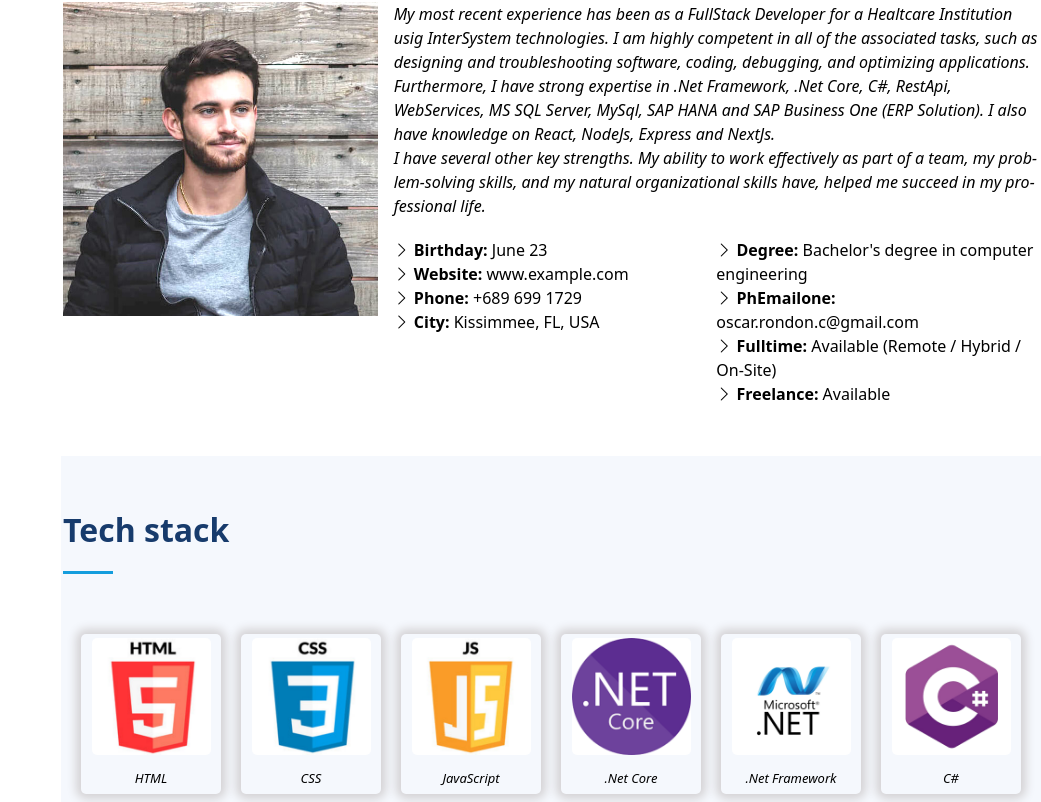
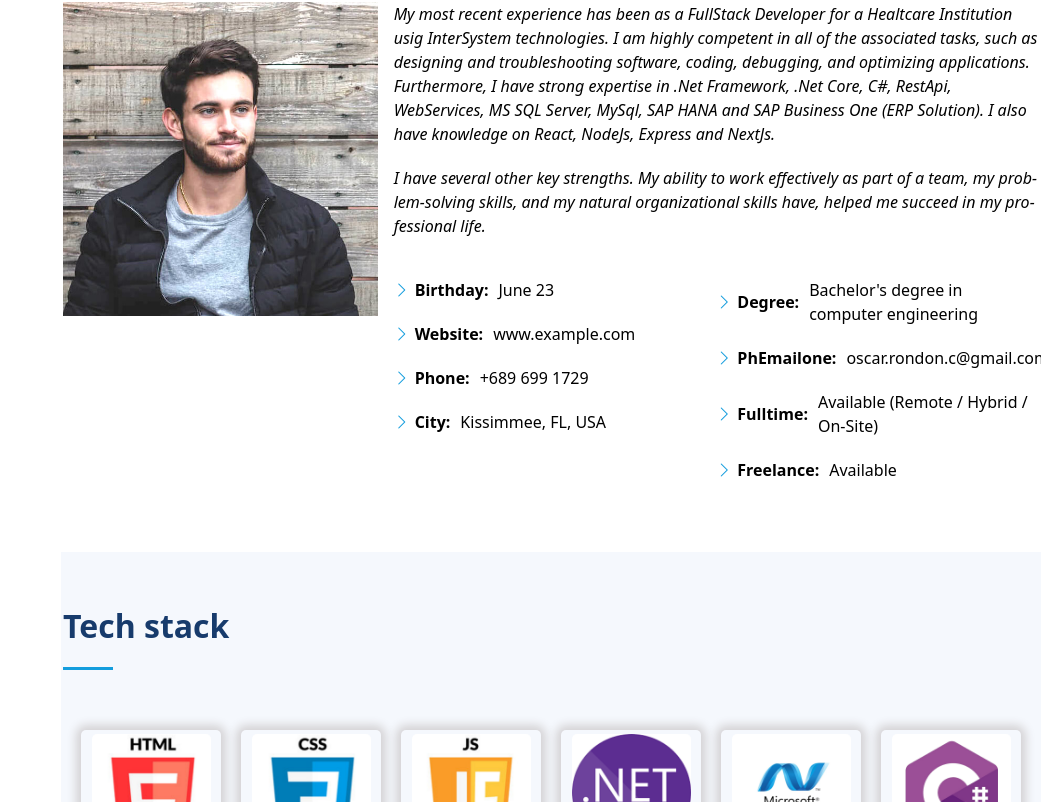
Before and after one commit to OscarRondon/reactProjects, a Next.js app in the folder portafolio/: page / in a window 1280 px wide. Shown: the part 1000-1802 px from the top of the page, without its empty margins (239-1280 px from the left). Built offline with nearby package versions, Linux system fonts and the light colour scheme.

Commit message:
Portfolio[ * About page finished]

```diff
--- a/portafolio/src/app/ui/components/main/About.tsx
+++ b/portafolio/src/app/ui/components/main/About.tsx
@@ -18,8 +18,8 @@ export default function About () {
                 <div className="lg:col-start-1 lg:col-span-4" data-aos="fade-right">
                     <Image width={800} height={800} className='img-fluid' src="/img/profile-img.jpg" alt="" />
                 </div>
-                <div className="lg:col-start-5 lg:col-span-8" data-aos="fade-left">
-                    <p className="italic">
+                <div className="lg:col-start-5 lg:col-span-8 content" data-aos="fade-left">
+                    <p className="italic mb-5">
                         My most recent experience has been as a FullStack Developer for a Healtcare Institution usig InterSystem technologies.
                         I am highly competent in all of the associated tasks, such as designing and troubleshooting software, coding, debugging, and optimizing applications.
                         Furthermore, I have strong expertise in .Net Framework, .Net Core, C#, RestApi, WebServices, MS SQL Server, MySql, SAP HANA and SAP Business One (ERP Solution).
@@ -29,8 +29,8 @@ export default function About () {
                         I have several other key strengths.
                         My ability to work effectively as part of a team, my problem-solving skills, and my natural organizational skills have, helped me succeed in my professional life.
                     </p>
-                    <div className="grid md:grid-cols-1 lg:grid-cols-2 mt-5">
-                        <div className="">
+                    <div className="grid md:grid-cols-1 lg:grid-cols-2 mt-10">
+                        <div className="row-span-1">
                             <ul>
                                 <li><i className="bi bi-chevron-right"></i> <strong>Birthday:</strong> <span>June 23</span></li>
                                 <li><i className="bi bi-chevron-right"></i> <strong>Website:</strong> <span>www.example.com</span></li>
```
Also changed, not shown: 1 other file (tests, documents, lock files or other folders).
